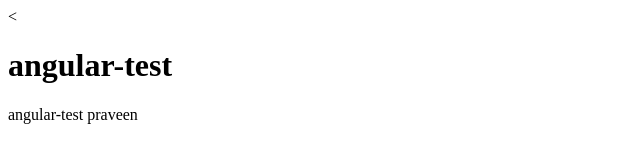
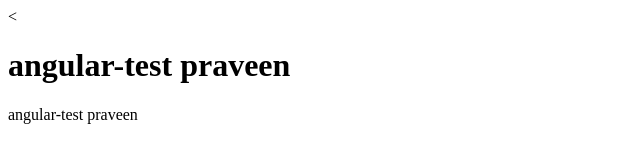
Before and after one commit to PraveenRobbi/angular-test, a plain HTML site: page index.html in a window 1280 px wide. Shown: the whole page, without its empty margins (0-640 px from the left). Drawn offline with Linux system fonts and the light colour scheme.

Commit message:
next version

```diff
--- a/index.html
+++ b/index.html
@@ -5,6 +5,6 @@
     <title>angular-test</title>
   </head>
   <body>
-  <<h1>angular-test</h1>  angular-test praveen
+  <<h1>angular-test praveen</h1>  angular-test praveen
   </body>
 </html>
```
